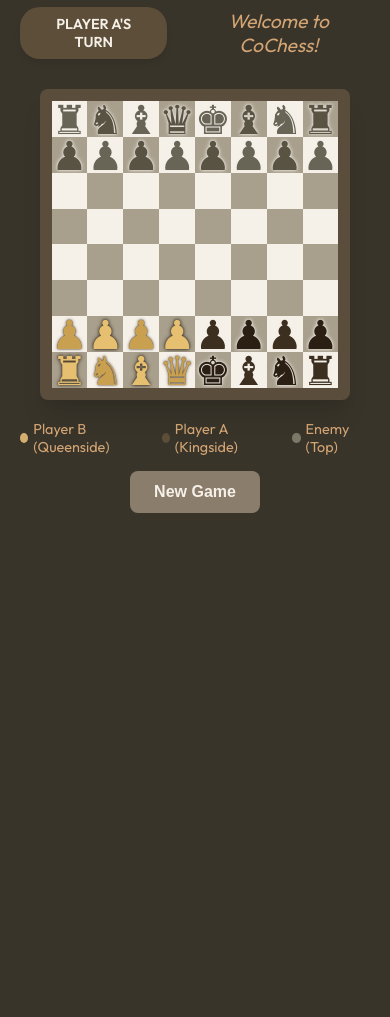
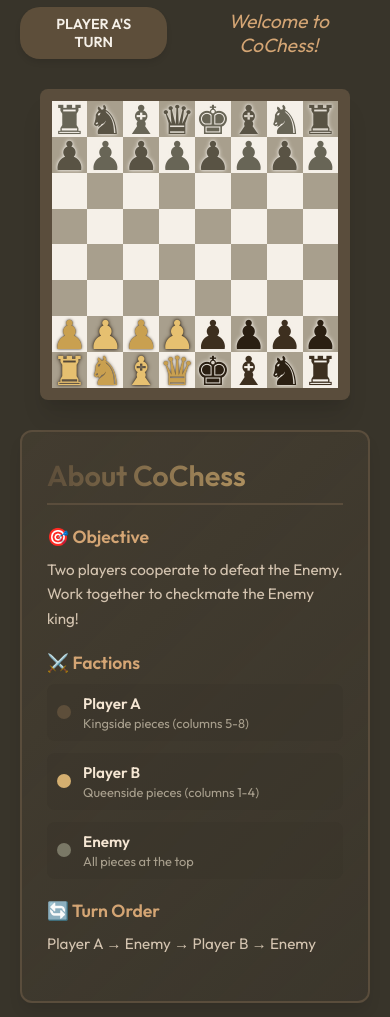
Before and after one commit to kegenaar/CoChess, a website: page index.html in a window 390 px wide. Shown: the part 83-1100 px from the top of the page. Before the commit the page ends 844 px from the top, so only its background shows below. Drawn offline with nearby package versions, Linux system fonts and the light colour scheme; no server answers.

Commit message:
feat: add responsive layout for board and new info panel with game details, replacing the old legend.

```diff
--- a/index.html
+++ b/index.html
@@ -21,19 +21,55 @@
             </div>
         </header>
 
-        <div class="board-wrapper">
-            <canvas id="arrow-canvas"></canvas>
-            <div id="game-board" class="board">
-                <!-- Board generated by JS -->
+        <div class="board-and-info">
+            <div class="board-wrapper">
+                <canvas id="arrow-canvas"></canvas>
+                <div id="game-board" class="board">
+                    <!-- Board generated by JS -->
+                </div>
+            </div>
+
+            <div class="info-panel">
+                <h2>About CoChess</h2>
+                <div class="info-section">
+                    <h3>🎯 Objective</h3>
+                    <p>Two players cooperate to defeat the Enemy.</p>
+                    <p>Work together to checkmate the Enemy king!</p>
+                </div>
+                <div class="info-section">
+                    <h3>⚔️ Factions</h3>
+                    <div class="faction-list">
+                        <div class="faction-item">
+                            <span class="dot player-a"></span>
+                            <div>
+                                <strong>Player A</strong>
+                                <span class="subtitle">Kingside pieces (columns 5-8)</span>
+                            </div>
+                        </div>
+                        <div class="faction-item">
+                            <span class="dot player-b"></span>
+                            <div>
+                                <strong>Player B</strong>
+                                <span class="subtitle">Queenside pieces (columns 1-4)</span>
+                            </div>
+                        </div>
+                        <div class="faction-item">
+                            <span class="dot enemy"></span>
+                            <div>
+                                <strong>Enemy</strong>
+                                <span class="subtitle">All pieces at the top</span>
+                            </div>
+                        </div>
+                    </div>
+                </div>
+                <div class="info-section">
+                    <h3>🔄 Turn Order</h3>
+                    <p>Player A → Enemy → Player B → Enemy</p>
+                </div>
             </div>
         </div>
 
         <div class="controls">
-            <div class="legend">
-                <span class="legend-item"><span class="dot player-b"></span>Player B (Queenside)</span>
-                <span class="legend-item"><span class="dot player-a"></span>Player A (Kingside)</span>
-                <span class="legend-item"><span class="dot enemy"></span>Enemy (Top)</span>
-            </div>
             <button id="restart-btn" class="btn">New Game</button>
         </div>
     </div>
--- a/styles.css
+++ b/styles.css
@@ -47,7 +47,19 @@ body {
     align-items: center;
     gap: 20px;
     width: 100%;
-    max-width: 800px;
+    max-width: 1200px;
+}
+
+.board-and-info {
+    display: grid;
+    grid-template-columns: 1fr auto 1fr;
+    gap: 30px;
+    width: 100%;
+    align-items: start;
+}
+
+.board-wrapper {
+    grid-column: 2;
 }
 
 header {
@@ -106,12 +118,17 @@ h1 {
 }
 
 .board-wrapper {
+    grid-column: 2;
     background: var(--board-border);
     padding: 10px;
     border-radius: 8px;
     box-shadow: 0 20px 25px -5px rgba(0, 0, 0, 0.1), 0 10px 10px -5px rgba(0, 0, 0, 0.04);
-    max-width: 100%;
+    max-width: 600px;
     position: relative;
+}
+
+.info-panel {
+    grid-column: 3;
 }
 
 #arrow-canvas {
@@ -228,13 +245,117 @@ h1 {
     text-shadow: 0 0 4px rgba(245, 240, 232, 1), 0 0 2px rgba(255, 255, 255, 0.7);
 }
 
-.controls {
+/* Info Panel */
+.info-panel {
+    grid-column: 3;
+    background: linear-gradient(135deg, rgba(90, 77, 60, 0.3), rgba(90, 77, 60, 0.1));
+    border: 2px solid var(--board-border);
+    border-radius: 12px;
+    padding: 25px;
+    color: #f5e6d3;
+    max-width: 400px;
+    min-width: 300px;
+    box-shadow: 0 10px 15px -3px rgba(0, 0, 0, 0.1);
+}
+
+.info-panel h2 {
+    font-size: 1.8rem;
+    font-weight: 600;
+    margin-bottom: 20px;
+    background: linear-gradient(to right, var(--color-player-a), var(--color-player-b));
+    background-clip: text;
+    -webkit-background-clip: text;
+    -webkit-text-fill-color: transparent;
+    border-bottom: 2px solid var(--board-border);
+    padding-bottom: 10px;
+}
+
+.info-panel h3 {
+    font-size: 1.1rem;
+    font-weight: 600;
+    margin-bottom: 10px;
+    color: #d4a574;
+}
+
+.info-section {
+    margin-bottom: 20px;
+}
+
+.info-section p {
+    line-height: 1.6;
+    color: #d4c4b0;
+    font-size: 0.95rem;
+}
+
+.info-section ul {
+    list-style: none;
+    padding-left: 0;
+}
+
+.info-section ul li {
+    padding: 8px 0;
+    padding-left: 20px;
+    position: relative;
+    color: #d4c4b0;
+    font-size: 0.9rem;
+    line-height: 1.5;
+}
+
+.info-section ul li::before {
+    content: "•";
+    position: absolute;
+    left: 5px;
+    color: #d4a574;
+    font-weight: bold;
+}
+
+.info-section ul li strong {
+    color: #f5e6d3;
+}
+
+.faction-list {
     display: flex;
     flex-direction: column;
+    gap: 12px;
+}
+
+.faction-item {
+    display: flex;
     align-items: center;
-    gap: 15px;
-    width: 100%;
+    gap: 12px;
+    padding: 10px;
+    background: rgba(56, 52, 42, 0.4);
+    border-radius: 8px;
+    transition: transform 0.2s, background 0.2s;
 }
+
+.faction-item:hover {
+    transform: translateX(5px);
+    background: rgba(90, 77, 60, 0.3);
+}
+
+.faction-item .dot {
+    flex-shrink: 0;
+    width: 14px;
+    height: 14px;
+}
+
+.faction-item div {
+    display: flex;
+    flex-direction: column;
+    gap: 2px;
+}
+
+.faction-item strong {
+    color: #f5e6d3;
+    font-size: 0.95rem;
+}
+
+.faction-item .subtitle {
+    color: #a89f8d;
+    font-size: 0.8rem;
+}
+
 
 .legend {
     display: flex;
@@ -350,3 +471,29 @@ h1 {
     color: var(--bg-color);
     transform: translateY(-2px);
 }
+
+.controls {
+    display: flex;
+    flex-direction: column;
+    align-items: center;
+    gap: 15px;
+    width: 100%;
+}
+
+/* Responsive Design */
+@media (max-width: 900px) {
+    .board-and-info {
+        grid-template-columns: 1fr;
+        justify-items: center;
+    }
+
+    .board-wrapper {
+        grid-column: 1;
+    }
+
+    .info-panel {
+        grid-column: 1;
+        max-width: 600px;
+        width: 100%;
+    }
+}
```
